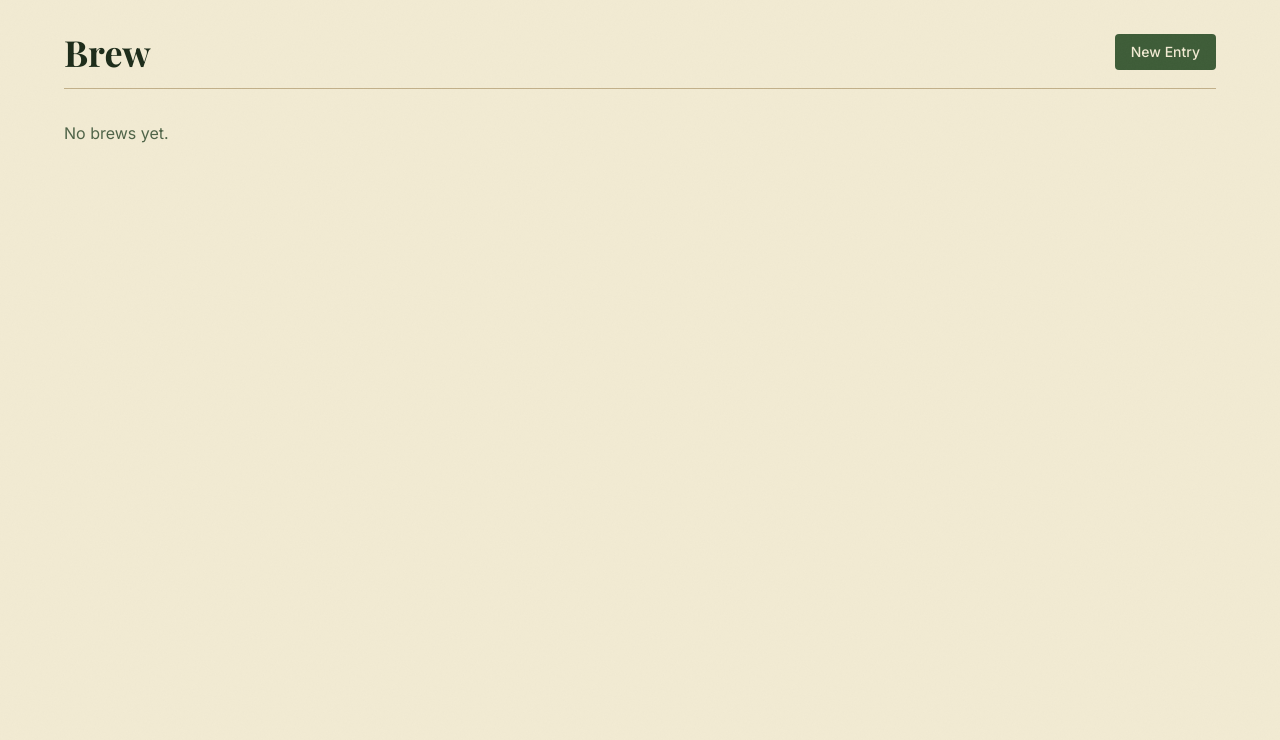
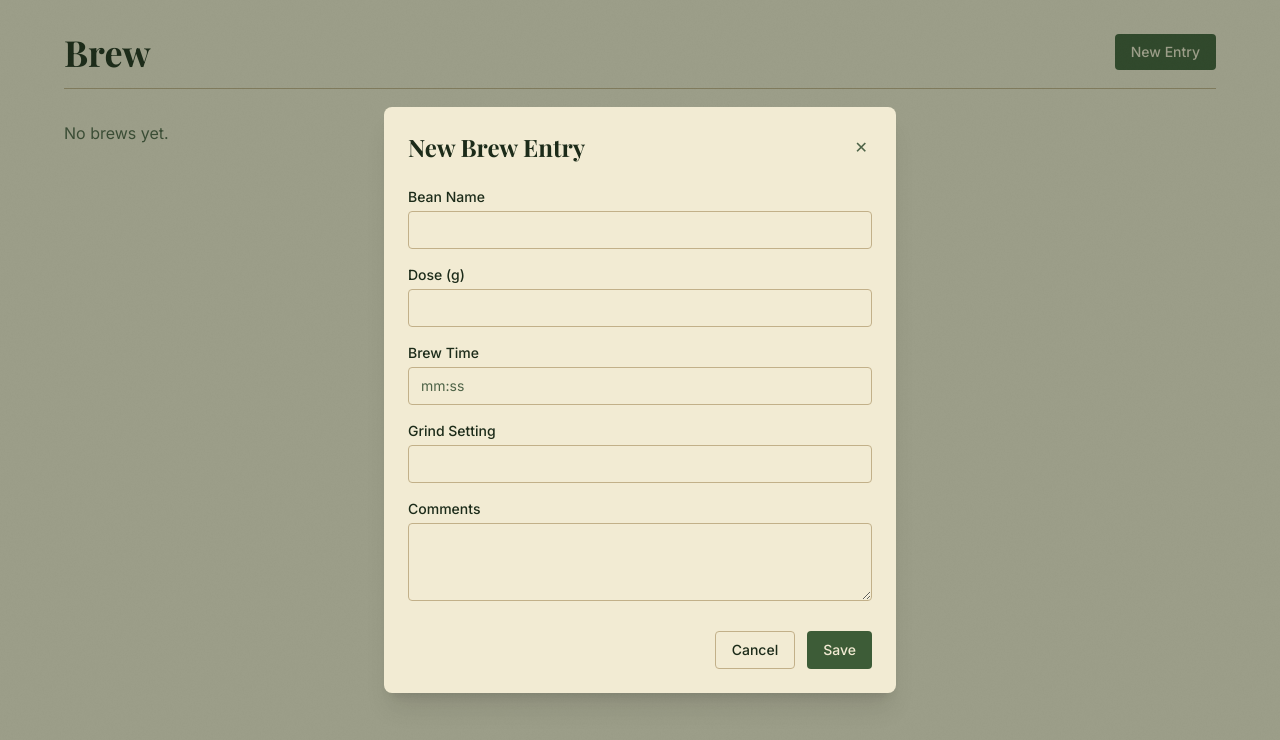
Before and after one commit to Shtian/brew, a Next.js app: page / in a window 1280 px wide. Both pictures are taken after a click on the button "New Entry". Shown: the top 740 px of the page. Built offline with nearby package versions, Linux system fonts and the light colour scheme; a web font is replaced by a local one.

Commit message:
task: New Entry button opens the create dialog

```diff
--- /dev/null
+++ b/app/BrewDialog.tsx
@@ -0,0 +1,165 @@
+"use client";
+
+import { useEffect, useRef } from "react";
+
+interface BrewDialogProps {
+  open: boolean;
+  onClose: () => void;
+}
+
+export function BrewDialog({ open, onClose }: BrewDialogProps) {
+  const dialogRef = useRef<HTMLDialogElement>(null);
+
+  useEffect(() => {
+    const dialog = dialogRef.current;
+    if (!dialog) return;
+
+    if (open) {
+      dialog.showModal();
+    } else {
+      dialog.close();
+    }
+  }, [open]);
+
+  useEffect(() => {
+    const dialog = dialogRef.current;
+    if (!dialog) return;
+
+    const handleClose = () => onClose();
+    dialog.addEventListener("close", handleClose);
+    return () => dialog.removeEventListener("close", handleClose);
+  }, [onClose]);
+
+  const handleBackdropClick = (e: React.MouseEvent<HTMLDialogElement>) => {
+    if (e.target === dialogRef.current) {
+      onClose();
+    }
+  };
+
+  const handleBackdropKeyDown = (e: React.KeyboardEvent<HTMLDialogElement>) => {
+    if (e.key === "Escape") {
+      onClose();
+    }
+  };
+
+  return (
+    <dialog
+      ref={dialogRef}
+      onClick={handleBackdropClick}
+      onKeyDown={handleBackdropKeyDown}
+      className="m-auto w-full max-w-lg rounded-lg bg-parchment p-0 shadow-xl backdrop:bg-ink/40"
+    >
+      <div className="p-6">
+        <div className="mb-6 flex items-center justify-between">
+          <h2 className="font-display text-2xl font-bold text-ink">
+            New Brew Entry
+          </h2>
+          <button
+            type="button"
+            onClick={onClose}
+            className="rounded p-1 font-body text-ink-muted hover:text-ink"
+            aria-label="Close dialog"
+          >
+            ✕
+          </button>
+        </div>
+
+        <form className="space-y-4">
+          <div>
+            <label
+              htmlFor="bean_name"
+              className="mb-1 block font-body text-sm font-medium text-ink"
+            >
+              Bean Name
+            </label>
+            <input
+              id="bean_name"
+              name="bean_name"
+              type="text"
+              className="w-full rounded border border-border bg-parchment px-3 py-2 font-body text-sm text-ink placeholder:text-ink-muted focus:outline-none focus:ring-1 focus:ring-accent"
+            />
+          </div>
+
+          <div>
+            <label
+              htmlFor="dose"
+              className="mb-1 block font-body text-sm font-medium text-ink"
+            >
+              Dose (g)
+            </label>
+            <input
+              id="dose"
+              name="dose"
+              type="number"
+              className="w-full rounded border border-border bg-parchment px-3 py-2 font-body text-sm text-ink placeholder:text-ink-muted focus:outline-none focus:ring-1 focus:ring-accent"
+            />
+          </div>
+
+          <div>
+            <label
+              htmlFor="brew_time"
+              className="mb-1 block font-body text-sm font-medium text-ink"
+            >
+              Brew Time
+            </label>
+            <input
+              id="brew_time"
+              name="brew_time"
+              type="text"
+              placeholder="mm:ss"
+              className="w-full rounded border border-border bg-parchment px-3 py-2 font-body text-sm text-ink placeholder:text-ink-muted focus:outline-none focus:ring-1 focus:ring-accent"
+            />
+          </div>
+
+          <div>
+            <label
+              htmlFor="grind_setting"
+              className="mb-1 block font-body text-sm font-medium text-ink"
+            >
+              Grind Setting
+            </label>
+            <input
+              id="grind_setting"
+              name="grind_setting"
+              type="number"
+              min={0}
+              max={50}
+              className="w-full rounded border border-border bg-parchment px-3 py-2 font-body text-sm text-ink placeholder:text-ink-muted focus:outline-none focus:ring-1 focus:ring-accent"
+            />
+          </div>
+
+          <div>
+            <label
+              htmlFor="comments"
+              className="mb-1 block font-body text-sm font-medium text-ink"
+            >
+              Comments
+            </label>
+            <textarea
+              id="comments"
+              name="comments"
+              rows={3}
+              className="w-full rounded border border-border bg-parchment px-3 py-2 font-body text-sm text-ink placeholder:text-ink-muted focus:outline-none focus:ring-1 focus:ring-accent"
+            />
+          </div>
+
+          <div className="flex justify-end gap-3 pt-2">
+            <button
+              type="button"
+              onClick={onClose}
+              className="rounded border border-border px-4 py-2 font-body text-sm font-medium text-ink hover:bg-parchment-dark"
+            >
+              Cancel
+            </button>
+            <button
+              type="submit"
+              className="rounded bg-accent px-4 py-2 font-body text-sm font-medium text-parchment hover:bg-accent-dark"
+            >
+              Save
+            </button>
+          </div>
+        </form>
+      </div>
+    </dialog>
+  );
+}
--- /dev/null
+++ b/app/NewEntryButton.tsx
@@ -0,0 +1,21 @@
+"use client";
+
+import { useState } from "react";
+import { BrewDialog } from "./BrewDialog";
+
+export function NewEntryButton() {
+  const [open, setOpen] = useState(false);
+
+  return (
+    <>
+      <button
+        type="button"
+        onClick={() => setOpen(true)}
+        className="rounded bg-accent px-4 py-2 font-body text-sm font-medium text-parchment hover:bg-accent-dark"
+      >
+        New Entry
+      </button>
+      <BrewDialog open={open} onClose={() => setOpen(false)} />
+    </>
+  );
+}
--- a/app/page.tsx
+++ b/app/page.tsx
@@ -1,4 +1,5 @@
 import { getBrews } from "@/lib/db";
+import { NewEntryButton } from "./NewEntryButton";
 
 export const dynamic = "force-dynamic";
 
@@ -28,12 +29,7 @@ export default async function Home() {
       <div className="mx-auto max-w-[1200px] px-6 py-8">
         <header className="flex items-center justify-between">
           <h1 className="font-display text-4xl font-bold text-ink">Brew</h1>
-          <button
-            type="button"
-            className="rounded bg-accent px-4 py-2 font-body text-sm font-medium text-parchment hover:bg-accent-dark"
-          >
-            New Entry
-          </button>
+          <NewEntryButton />
         </header>
         <hr className="mt-4 border-border" />
         <main className="mt-8">
--- a/tasks.json
+++ b/tasks.json
@@ -99,7 +99,7 @@
       "Verify the dialog title indicates creating a new brew",
       "Verify all form fields are empty"
     ],
-    "passes": false
+    "passes": true
   },
   {
     "category": "functional",
```
